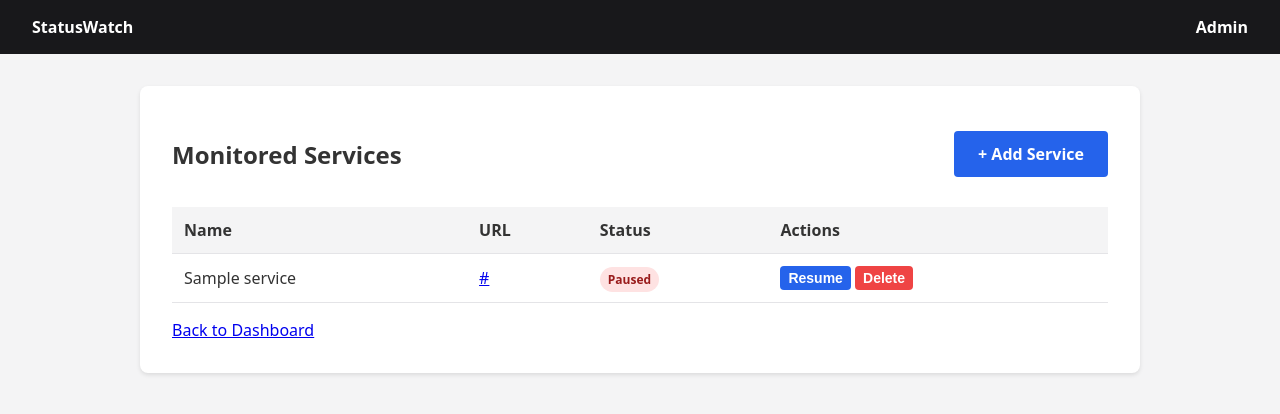
After one commit to ennnaftchi-pixel/statuswatch, a FastAPI app: template templates/admin_services.html in a window 1280 px wide. The commit adds this page. Shown: the top 414 px of the page. Run offline with FastAPI, Linux system fonts and the light colour scheme; the template is opened without the code that fills it: most values are stand-ins (such as "Sample title", 1, 10 or a date in 2020); parts of the project's set-up code (start-up, migrations or seed data) failed here and were passed over.

Commit message:
feat: FA-2 & FA-3 Service CRUD, pause/resume, and admin UI && test: fix DB isolation in tests using dependency overrides

```diff
--- a/static/style.css
+++ b/static/style.css
@@ -18,7 +18,7 @@ nav a {
     font-weight: bold;
 }
 main {
-    max-width: 800px;
+    max-width: 1000px;
     margin: 2rem auto;
     padding: 0 1rem;
 }
@@ -48,7 +48,7 @@ input {
     border-radius: 4px;
     box-sizing: border-box;
 }
-button {
+button, .btn {
     background: #2563eb;
     color: white;
     border: none;
@@ -56,7 +56,31 @@ button {
     border-radius: 4px;
     cursor: pointer;
     font-weight: bold;
+    text-decoration: none;
+    display: inline-block;
 }
-button:hover { background: #1d4ed8; }
+button:hover, .btn:hover { background: #1d4ed8; }
 .btn-danger { background: #ef4444; }
 .btn-danger:hover { background: #dc2626; }
+.btn-small { padding: 0.25rem 0.5rem; font-size: 0.875rem; }
+
+/* Tables */
+table {
+    width: 100%;
+    border-collapse: collapse;
+    margin-top: 1rem;
+}
+th, td {
+    text-align: left;
+    padding: 0.75rem;
+    border-bottom: 1px solid #e4e4e7;
+}
+th { background: #f4f4f5; font-weight: bold; }
+.badge {
+    padding: 0.25rem 0.5rem;
+    border-radius: 9999px;
+    font-size: 0.75rem;
+    font-weight: bold;
+}
+.badge-up { background: #dcfce7; color: #166534; }
+.badge-down { background: #fee2e2; color: #991b1b; }
--- a/templates/admin_dashboard.html
+++ b/templates/admin_dashboard.html
@@ -6,6 +6,9 @@
 <div class="card">
     <h2>Admin Dashboard</h2>
     <p>Welcome, <strong>{{ user_email }}</strong>!</p>
+    <div style="margin: 2rem 0;">
+        <a href="/admin/services" class="btn">Manage Monitored Services</a>
+    </div>
     <form method="post" action="/admin/logout">
         <button type="submit" class="btn-danger">Logout</button>
     </form>
--- /dev/null
+++ b/templates/admin_services.html
@@ -0,0 +1,56 @@
+{% extends "base.html" %}
+
+{% block title %}Services - StatusWatch{% endblock %}
+
+{% block content %}
+<div class="card">
+    <div style="display: flex; justify-content: space-between; align-items: center; margin-bottom: 1rem;">
+        <h2>Monitored Services</h2>
+        <a href="/admin/services/new" class="btn">+ Add Service</a>
+    </div>
+
+    {% if not services %}
+        <p>No services yet. Add one to start monitoring!</p>
+    {% else %}
+        <table>
+            <thead>
+                <tr>
+                    <th>Name</th>
+                    <th>URL</th>
+                    <th>Status</th>
+                    <th>Actions</th>
+                </tr>
+            </thead>
+            <tbody>
+                {% for service in services %}
+                <tr>
+                    <td>{{ service.name }}</td>
+                    <td><a href="{{ service.url }}" target="_blank">{{ service.url }}</a></td>
+                    <td>
+                        {% if service.is_active %}
+                            <span class="badge badge-up">Active</span>
+                        {% else %}
+                            <span class="badge badge-down">Paused</span>
+                        {% endif %}
+                    </td>
+                    <td>
+                        <form method="post" action="/admin/services/{{ service.id }}/toggle" style="display:inline;">
+                            <button type="submit" class="btn-small">
+                                {% if service.is_active %}Pause{% else %}Resume{% endif %}
+                            </button>
+                        </form>
+                        <form method="post" action="/admin/services/{{ service.id }}/delete" style="display:inline;" onsubmit="return confirm('Delete this service?');">
+                            <button type="submit" class="btn-small btn-danger">Delete</button>
+                        </form>
+                    </td>
+                </tr>
+                {% endfor %}
+            </tbody>
+        </table>
+    {% endif %}
+
+    <div style="margin-top: 1rem;">
+        <a href="/admin/dashboard">Back to Dashboard</a>
+    </div>
+</div>
+{% endblock %}
```
Also changed, not shown: app/routes/admin.py (+88 -10 lines), templates/admin_service_form.html (added, +25 -0 lines), tests/conftest.py (+26 -3 lines), tests/test_admin_services.py (added, +38 -0 lines), tests/test_auth.py (+5 -10 lines), tests/test_health.py (+2 -9 lines), tests/test_models.py (+20 -20 lines).
